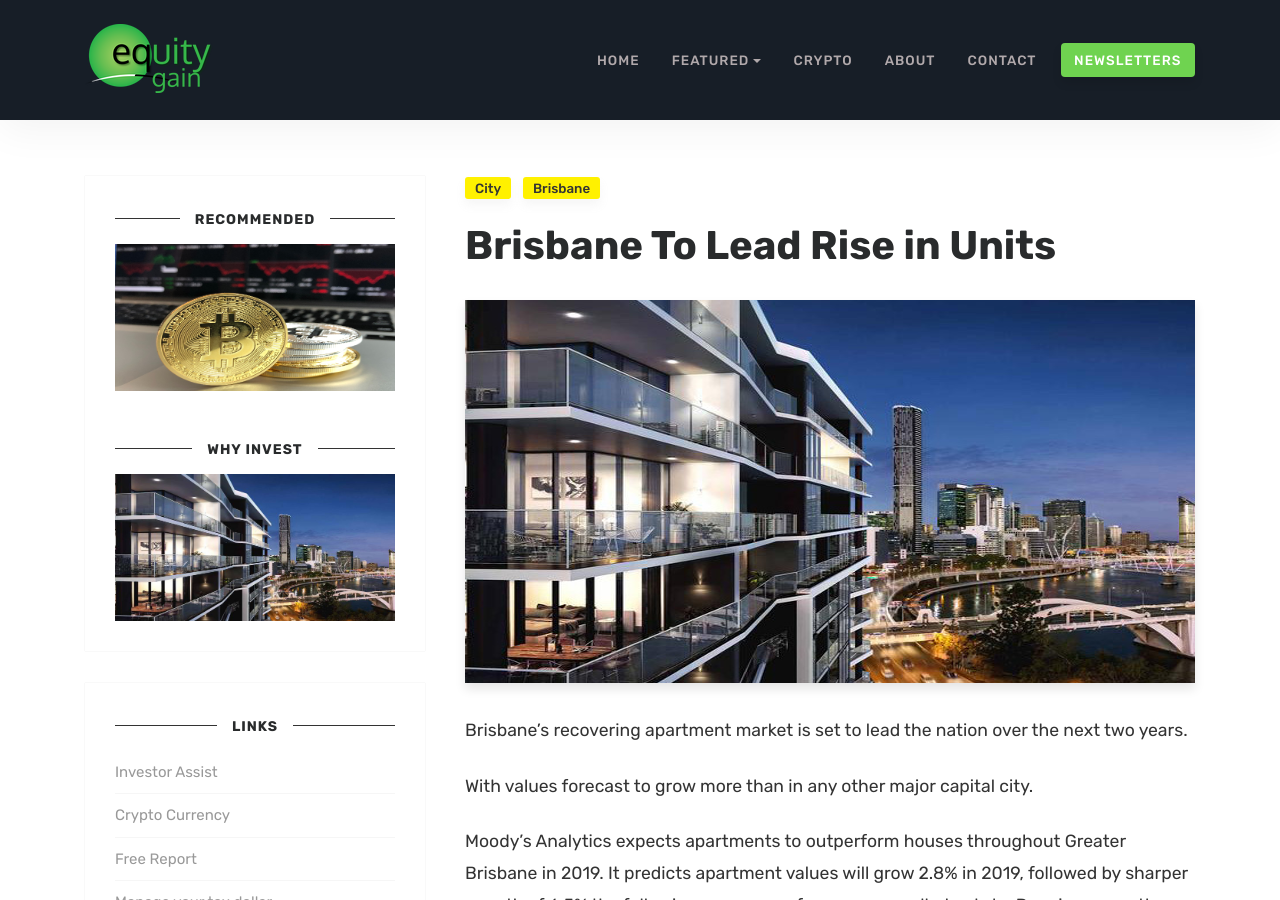
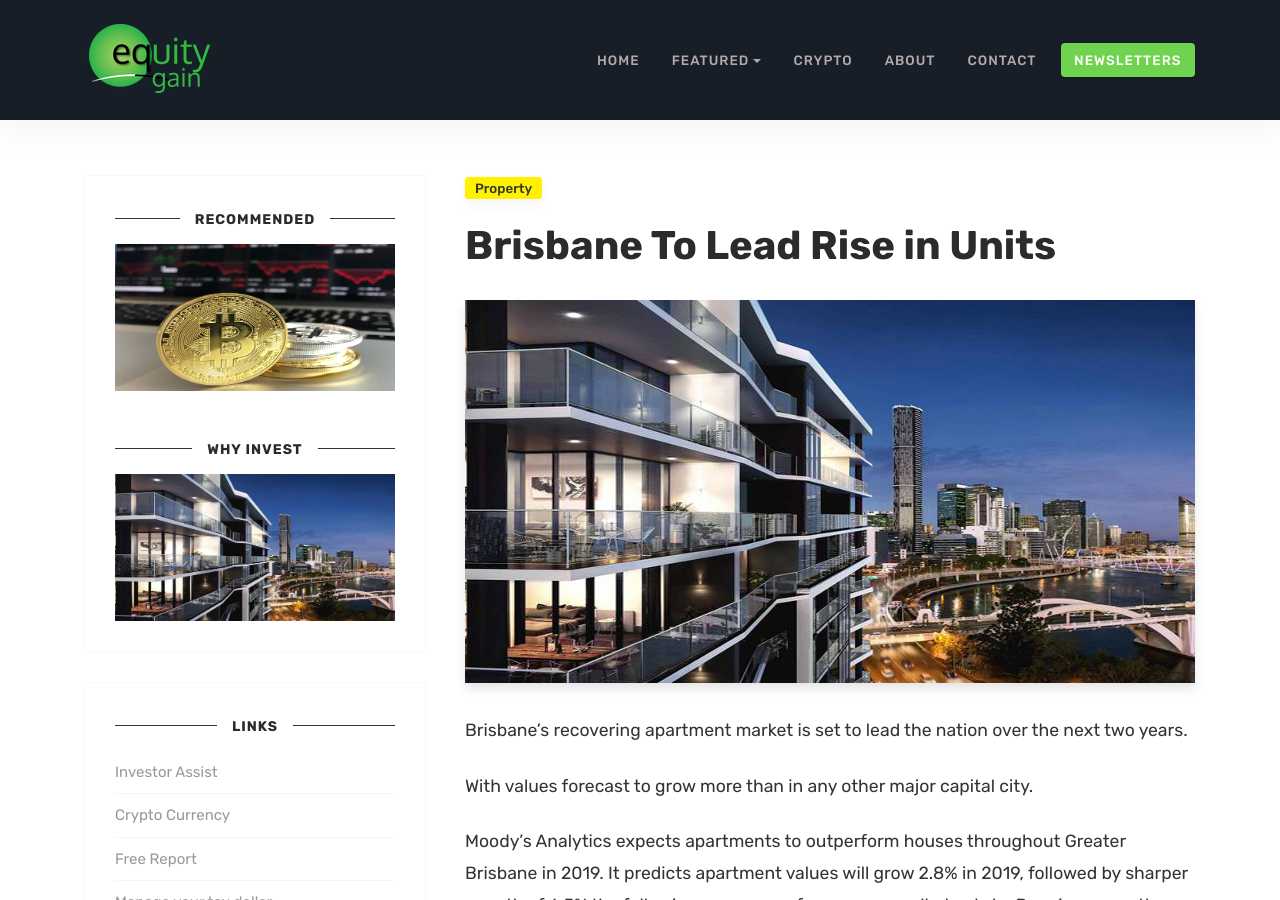
Before and after one commit to equitygain/blogs, a Jekyll site: the page built from _posts/2019-01-14-brisbane.md, in a window 1280 px wide and 900 px high. Built offline with Jekyll 4.4.1, drawn with Linux system fonts in a browser that asks for light colours; comment, search, counter and statistics services are not loaded.

Commit message:
Update 2019-01-14-brisbane.md

```diff
--- a/_posts/2019-01-14-brisbane.md
+++ b/_posts/2019-01-14-brisbane.md
@@ -1,7 +1,7 @@
 ---
 layout: post
 title:  "Brisbane To Lead Rise in Units"
-categories: [ City, Brisbane ]
+categories: [ Property ]
 image: assets/images/brisbane.png
 featured: true
 ---
```
